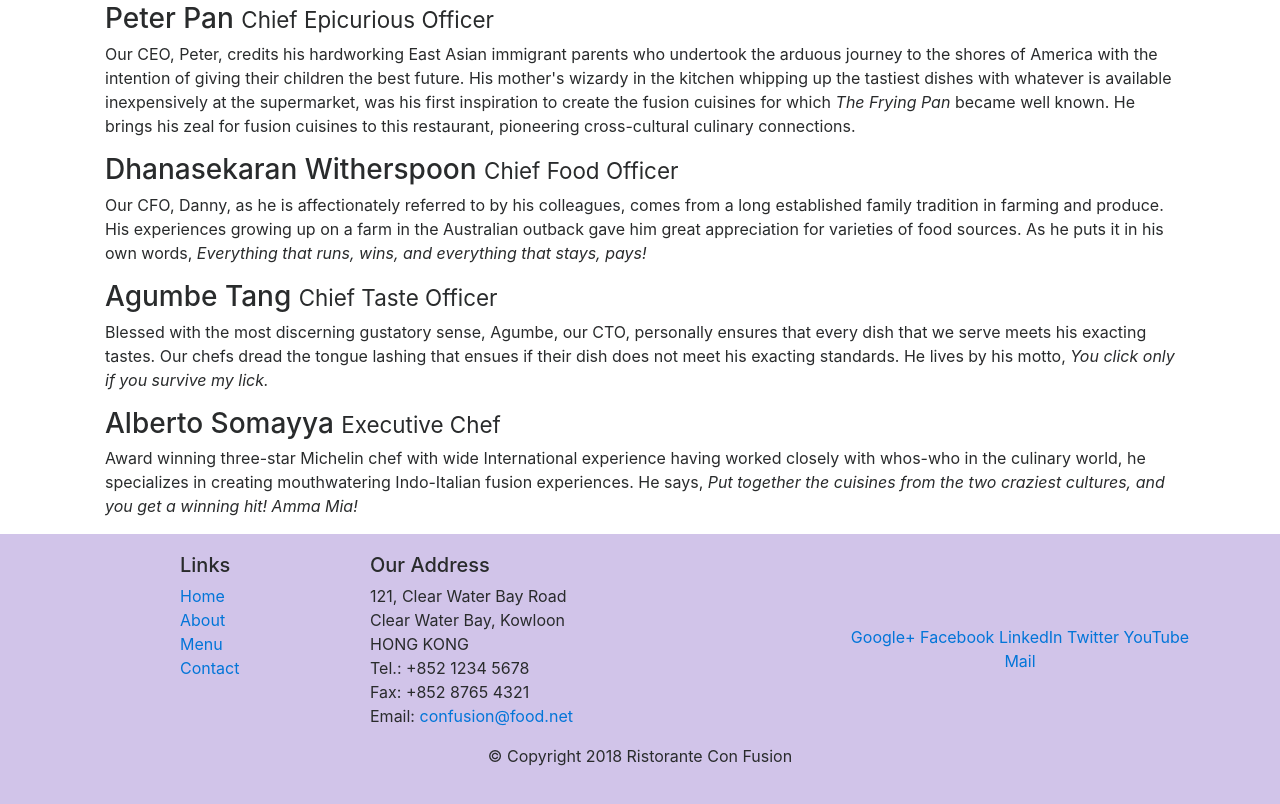
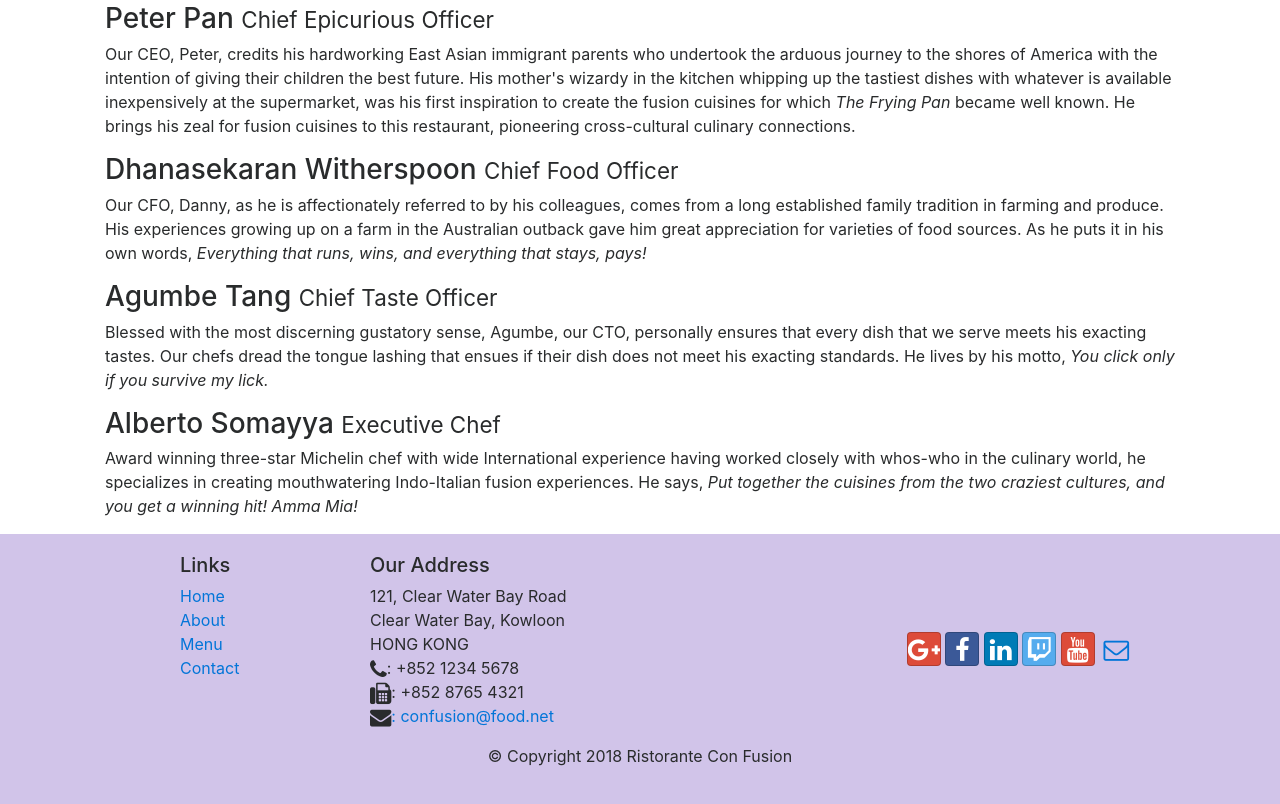
Before and after one commit to suriya7913/bootstrap, a website: page aboutus.html in a window 1280 px wide. Shown: the part 825-1629 px from the top of the page. Drawn offline with nearby package versions, Linux system fonts and the light colour scheme.

Commit message:
Icon fonts

```diff
--- a/aboutus.html
+++ b/aboutus.html
@@ -8,6 +8,8 @@
     <title>Ristorante Con Fusion: About Us</title>
      <!-- Bootstrap CSS -->
      <link rel="stylesheet" href="node_modules/bootstrap/dist/css/bootstrap.min.css">
+     <link rel="stylesheet" href="node_modules/font-awesome/css/font-awesome.min.css">
+    <link rel="stylesheet" href="node_modules/bootstrap-social/bootstrap-social.css">
      <link rel="stylesheet" href="css\styles.css">
 
 </head>
@@ -21,10 +23,10 @@
             <a class="navbar-brand mr-auto" href="index.html">Ristorante Con Fusion</a>
             <div class="collapse navbar-collapse" id="Navbar">
                 <ul class="navbar-nav mr-auto">
-                    <li class="nav-item "><a class="nav-link" href="index.html">Home</a></li>
-                    <li class="nav-item active" ><a class="nav-link" href="#">About</a></li>
-                    <li class="nav-item"><a class="nav-link" href="#">Menu</a></li>
-                    <li class="nav-item"><a class="nav-link" href="#">Contact</a></li>
+                    <li class="nav-item "><a class="nav-link" href="index.html"><span class="fa fa-home fa-lg"></span>  Home</a></li>
+                    <li class="nav-item active" ><a class="nav-link" href="#"><span class="fa fa-info fa-lg"></span> About</a></li>
+                    <li class="nav-item"><a class="nav-link" href="#"><span class="fa fa-list fa-lg"></span>  Menu</a></li>
+                    <li class="nav-item"><a class="nav-link" href="#"><span class="fa fa-address-card fa-lg"></span>  Contact</a></li>
                 </ul>
             </div>
 
@@ -98,22 +100,22 @@
                 <div class="col-7 col-sm-5">
                     <h5>Our Address</h5>
                     <address>
-		              121, Clear Water Bay Road<br>
-		              Clear Water Bay, Kowloon<br>
-		              HONG KONG<br>
-		              Tel.: +852 1234 5678<br>
-		              Fax: +852 8765 4321<br>
-		              Email: <a href="mailto:confusion@food.net">confusion@food.net</a>
-		           </address>
+                        121, Clear Water Bay Road<br>
+                        Clear Water Bay, Kowloon<br>
+                        HONG KONG<br>
+                        <i class="fa fa-phone fa-lg"></i>: +852 1234 5678<br>
+                        <i class="fa fa-fax fa-lg"></i>: +852 8765 4321<br>
+                      <i class="fa fa-envelope fa-lg"></i><a href="mailto:confusion@food.net">: confusion@food.net</a>
+                     </address>
                 </div>
                 <div class="col-12 col-sm-4 align-self-center">
                     <div class="text-center">
-                        <a href="http://google.com/+">Google+</a>
-                        <a href="http://www.facebook.com/profile.php?id=">Facebook</a>
-                        <a href="http://www.linkedin.com/in/">LinkedIn</a>
-                        <a href="http://twitter.com/">Twitter</a>
-                        <a href="http://youtube.com/">YouTube</a>
-                        <a href="mailto:">Mail</a>
+                        <a class="btn btn-social-icon btn-google" href="http://google.com/+"> <i class="fa fa-google-plus fa-lg"></i> </a>
+                        <a class="btn btn-social-icon btn-facebook" href="http://www.facebook.com/profile.php?id="><i class="fa fa-facebook fa-lg"></i></a>
+                        <a class="btn btn-social-icon btn-linkedin"  href="http://www.linkedin.com/in/"><i class="fa fa-linkedin fa-lg"></i></a>
+                        <a class="btn btn-social-icon btn-twitter" href="http://twitter.com/"><i class="fa fa-twitch fa-lg"></i></a>
+                        <a class="btn btn-social-icon btn-google" href="http://youtube.com/"><i class="fa fa-youtube fa-lg"></i></a>
+                        <a class="btn btn-social-icon" href="mailto:"><i class="fa fa-envelope-o fa-lg"></i></a>
                     </div>
                 </div>
            </div>
--- a/package.json
+++ b/package.json
@@ -15,6 +15,8 @@
   },
   "dependencies": {
     "bootstrap": "4.00",
+    "bootstrap-social": "^5.1.1",
+    "font-awesome": "^4.7.0",
     "jquery": "^3.3.1",
     "popper.js": "^1.12.9"
   }
```
Also changed, not shown: index.html (+16 -14 lines), 1 other file.
